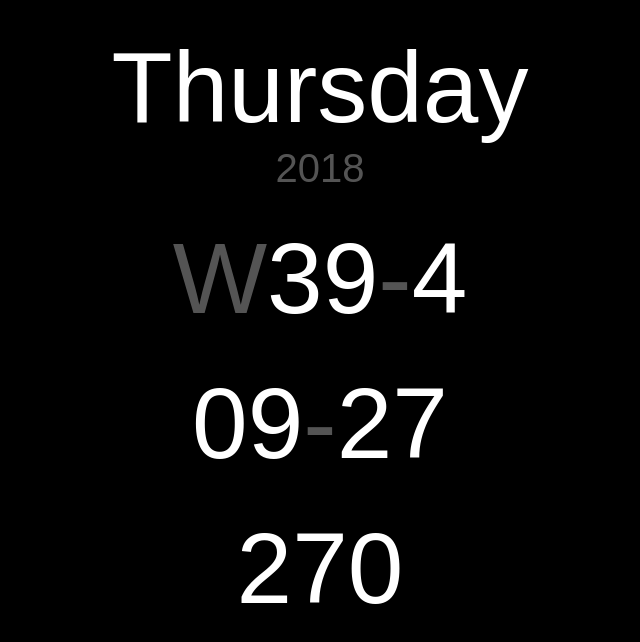
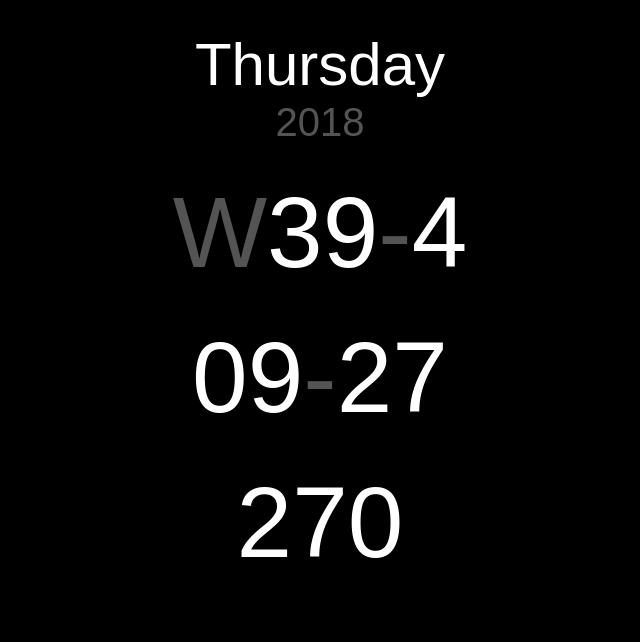
Before and after one commit to jsejcksn/iso-8601-dates, a plain HTML site: page index.html in a window 1280 px wide. Shown: the whole page, without its empty margins (320-960 px from the left). Drawn offline with Linux system fonts and the light colour scheme.

Commit message:
Add class for day

```diff
--- a/css/styles.css
+++ b/css/styles.css
@@ -34,6 +34,10 @@ div {
   text-align: center;
 }
 
+.day {
+  font-size: 6rem;
+}
+
 .year {
   font-size: 4rem;
   margin-top: 0;
```
